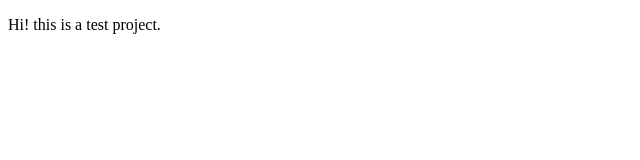
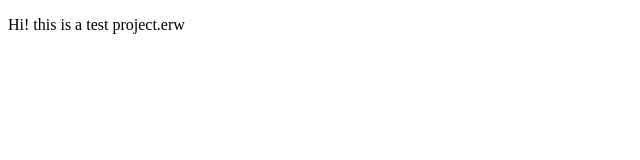
Before and after one commit to robel99/youtube-demo, a plain HTML site: page index.html in a window 1280 px wide. Shown: the full height of the page, 0-640 px from the left. Drawn offline with Linux system fonts and the light colour scheme.

Commit message:
more changes to index

```diff
--- a/index.html
+++ b/index.html
@@ -4,6 +4,6 @@
 	<title></title>
 </head>
 <body>
-<p>Hi! this is a test project.</p>
+<p>Hi! this is a test project.erw</p>
 </body>
 </html>
```
